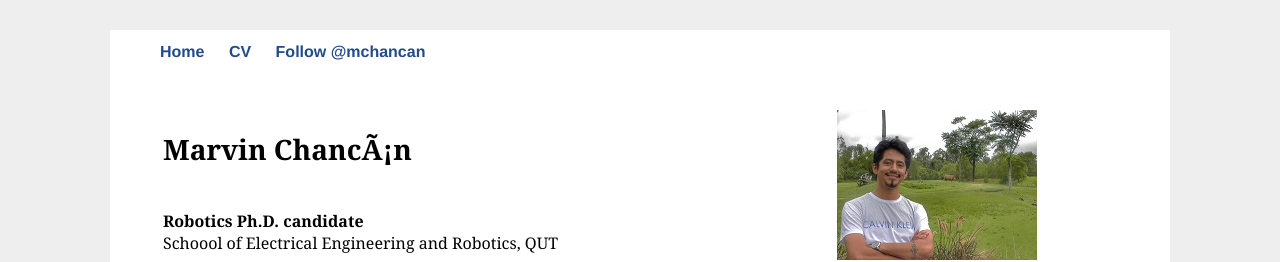
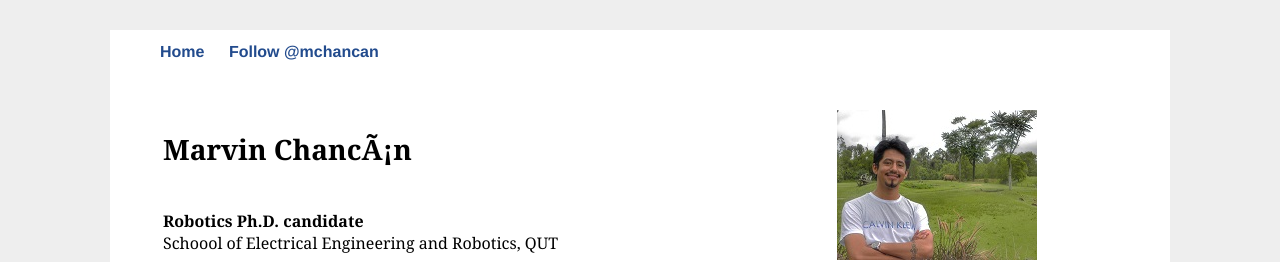
Before and after one commit to mchancan/mchancan.github.io, a Jekyll site: the page built from index.html, in a window 1280 px wide. Shown: the top 262 px of the page. Built offline with Jekyll 4.4.1, drawn with Linux system fonts in a browser that asks for light colours; comment, search, counter and statistics services are not loaded.

```diff
--- a/_layouts/default.html
+++ b/_layouts/default.html
@@ -19,7 +19,7 @@
 			<nav>
 	    		<ul>
 	        		<li><a href="/">Home</a></li>
-	        		<li><a href="/docs/mchancan_cv.pdf">CV</a></li>
+	        		<!--<li><a href="/docs/mchancan_cv.pdf">CV</a></li>-->
 				<li><a href="https://twitter.com/mchancan" data-show-screen-name="false" class="twitter-follow-button" data-show-count="false">Follow @mchancan</a><script async src="https://platform.twitter.com/widgets.js" charset="utf-8"></script></li>
 	    		</ul>
 			</nav>
```
